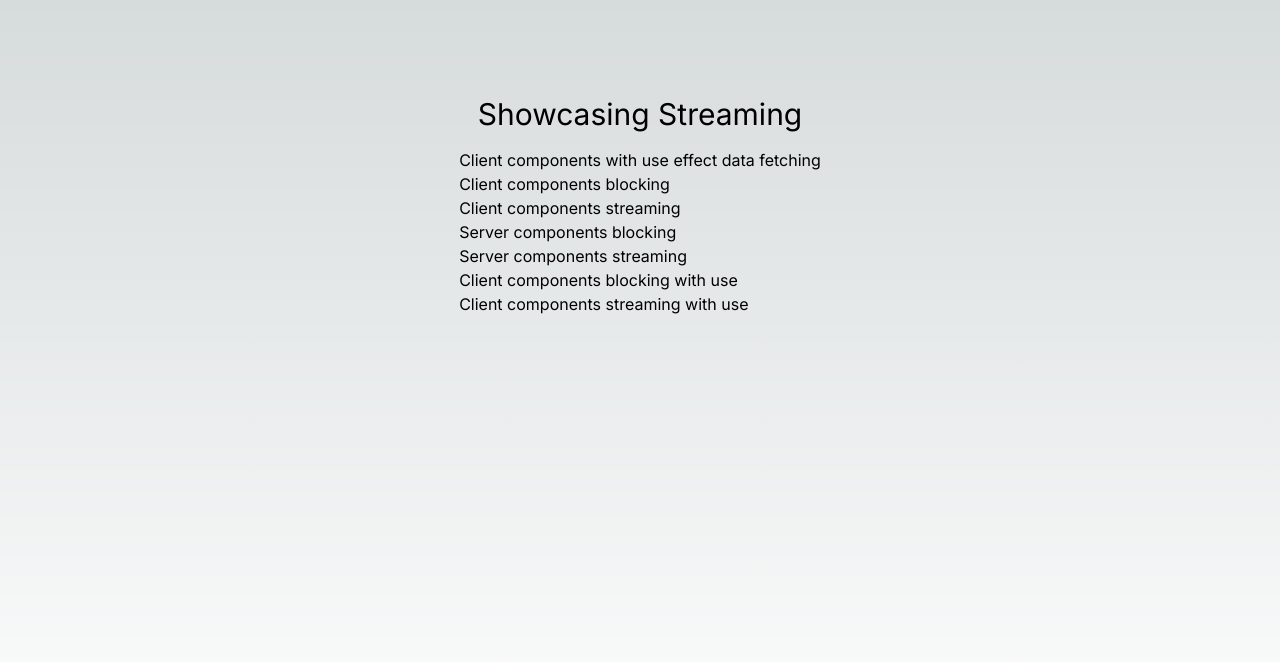
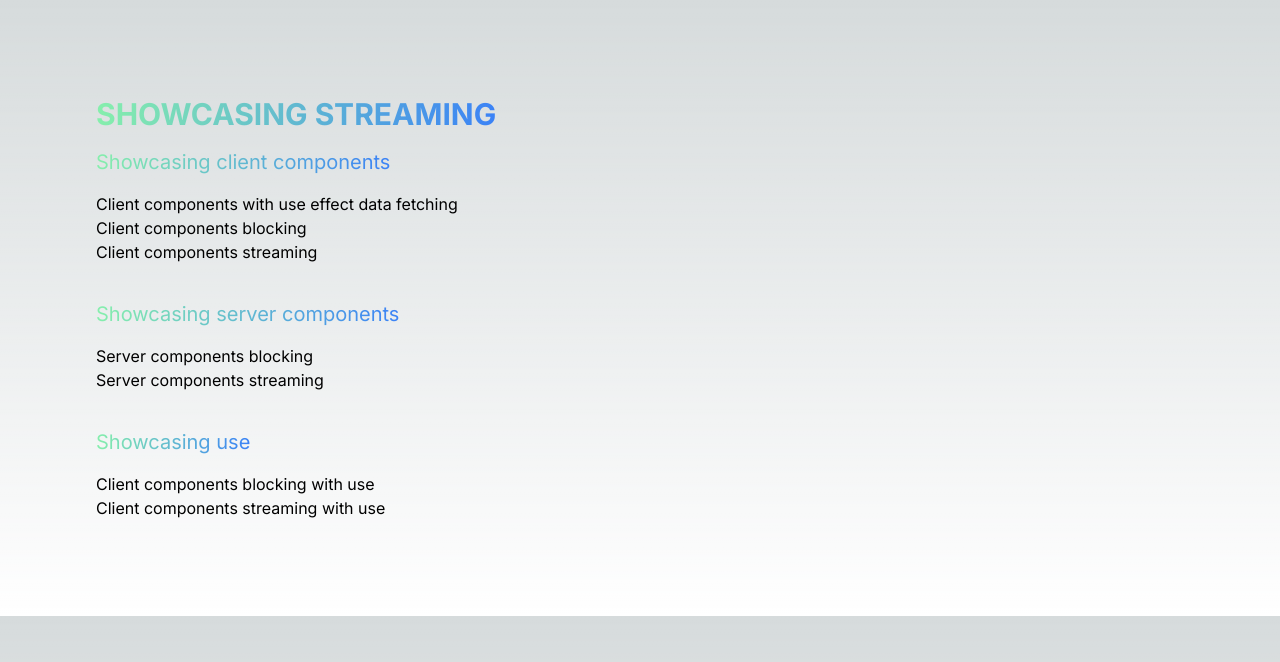
Before and after one commit to Mad-Kat/next-streaming-showcase, a Next.js app: page / in a window 1280 px wide. Shown: the top 662 px of the page. Built offline with nearby package versions, Linux system fonts and the light colour scheme.

Commit message:
Changed style a bit

```diff
--- a/app/page.tsx
+++ b/app/page.tsx
@@ -2,8 +2,13 @@ import Link from "next/link";
 
 export default function Home() {
   return (
-    <main className="flex min-h-screen flex-col items-center gap-4 p-24">
-      <h1 className="text-3xl">Showcasing Streaming</h1>
+    <main className="flex flex-col gap-4 p-24 items-start">
+      <h1 className="text-3xl uppercase font-bold bg-gradient-to-r from-green-300 to-blue-500 text-transparent bg-clip-text">
+        Showcasing Streaming
+      </h1>
+      <h2 className="text-xl bg-gradient-to-r from-green-300 to-blue-500 text-transparent bg-clip-text">
+        Showcasing client components
+      </h2>
       <ul>
         <li>
           <Link
@@ -32,6 +37,11 @@ export default function Home() {
             Client components streaming
           </Link>
         </li>
+      </ul>
+      <h2 className="text-xl mt-5 bg-gradient-to-r from-green-300 to-blue-500 text-transparent bg-clip-text">
+        Showcasing server components
+      </h2>
+      <ul>
         <li>
           <Link
             href="/rsc-blocking"
@@ -50,6 +60,11 @@ export default function Home() {
             Server components streaming
           </Link>
         </li>
+      </ul>
+      <h2 className="text-xl mt-5 bg-gradient-to-r from-green-300 to-blue-500 text-transparent bg-clip-text">
+        Showcasing use
+      </h2>
+      <ul>
         <li>
           <Link
             href="/cc-blocking-use"
```
